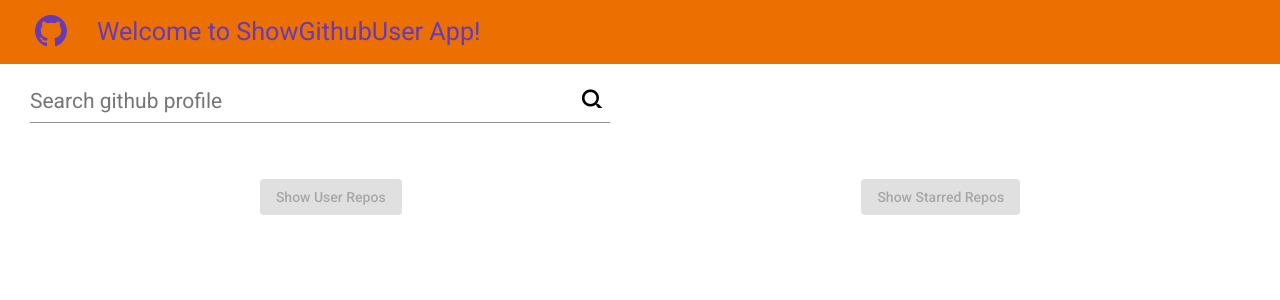
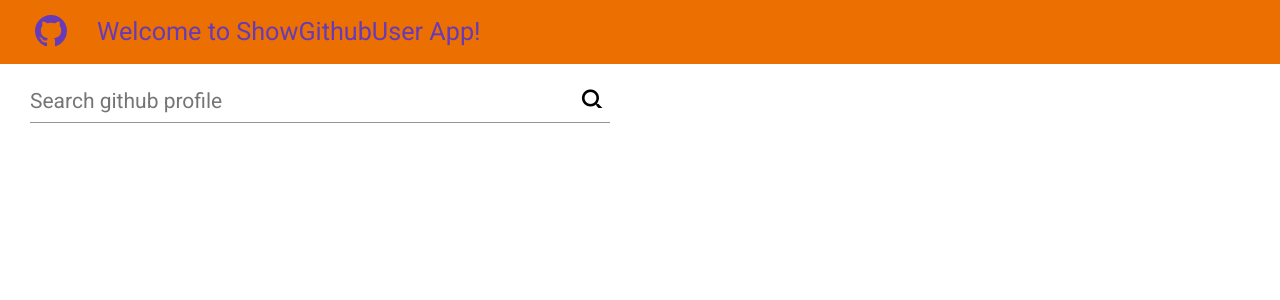
Before and after one commit to AdrianaSaty/showGithubUserInfo, an Angular app: page / in a window 1280 px wide. Shown: the top 300 px of the page. Built offline with nearby package versions, Linux system fonts and the light colour scheme.

Commit message:
[refactor] fix api response errors

```diff
--- a/src/app/pages/home/home.component.html
+++ b/src/app/pages/home/home.component.html
@@ -8,6 +8,9 @@
                 <mat-icon (click)="onSubmit(f)" matSuffix>search</mat-icon>
             </mat-form-field>
         </form>
+        <div *ngIf="userNotFound">
+            <p class="info-title"><span>User not found! 🙁 </span></p>
+        </div>
         <div *ngIf="userInfo.login">
             <mat-card class="user-info-card">
                 <img src={{userInfo.avatar_url}}>
@@ -24,14 +27,15 @@
                     <p class="info"><span>Followers: </span>{{userInfo.followers}}</p>
                     <p class="info"><span>Following: </span>{{userInfo.following}}</p>
                     <p class="info"><span>Last update: </span>{{convertDateToLocaleString(userInfo.updated_at)}}</p>
+                    <br>
+                    <a href={{userInfo.html_url}} target="_blank">
+                        <button mat-raised-button color="primary">Go to the Repo!</button></a>
                 </div>
             </mat-card>
         </div>
-        <div class="container-buttons">
-            <button (click)="getUserRepos()" disabled={{!userInfo.login}} mat-raised-button
-                color="primary">{{userReposButtonText}}</button>
-            <button (click)="getUserReposStarred()" disabled={{!userInfo.login}} mat-raised-button
-                color="primary">{{userReposStarredText}}</button>
+        <div *ngIf="userInfo.login" class="container-buttons">
+            <button (click)="getUserRepos()" mat-raised-button color="primary">{{userReposButtonText}}</button>
+            <button (click)="getUserReposStarred()" mat-raised-button color="primary">{{userReposStarredText}}</button>
         </div>
         <div class="container-repos">
             <div>
@@ -41,17 +45,17 @@
                         <div *ngFor="let repo of repos, let i = index">
                             <mat-card>
                                 <p class="info"><span>Name: </span>{{repo.name}}</p>
-                                <p class="info" *ngIf="repo.description"><span>Description: </span>{{repo.description}}</p>
+                                <p class="info" *ngIf="repo.description"><span>Description: </span>{{repo.description}}
+                                </p>
                                 <p class="info" *ngIf="repo.language"><span>Language: </span>{{repo.language}}</p>
-                                <p class="info"><span>Created at: </span>{{convertDateToLocaleString(repo.created_at)}}</p>
-                                <p class="info"><span>Pushed at: </span>{{convertDateToLocaleString(repo.pushed_at)}}</p>
+                                <p class="info"><span>Created at: </span>{{convertDateToLocaleString(repo.created_at)}}
+                                </p>
+                                <p class="info"><span>Pushed at: </span>{{convertDateToLocaleString(repo.pushed_at)}}
+                                </p>
                                 <br>
-                                <app-chart *ngIf="showChartData[i]"
-                                    [language1]="chartData[i].language1"
-                                    [language2]="chartData[i].language2"
-                                    [language3]="chartData[i].language3"
-                                    [percentage1]="chartData[i].percentage1"
-                                    [percentage2]="chartData[i].percentage2"
+                                <app-chart *ngIf="showChartData[i]" [language1]="chartData[i].language1"
+                                    [language2]="chartData[i].language2" [language3]="chartData[i].language3"
+                                    [percentage1]="chartData[i].percentage1" [percentage2]="chartData[i].percentage2"
                                     [percentage3]="chartData[i].percentage3">
                                 </app-chart>
                             </mat-card>
--- a/src/app/pages/home/home.component.ts
+++ b/src/app/pages/home/home.component.ts
@@ -30,6 +30,7 @@ export class HomeComponent implements OnInit {
   public calledGetUserReposStarred: boolean = false;
   public chartData: ChartData[] = []
   public showChartData: boolean[] = []
+  public userNotFound: boolean = false;
 
   constructor(
     public router: Router,
@@ -56,6 +57,10 @@ export class HomeComponent implements OnInit {
     if (user) {
       this.githubService.getUserInfo(user).subscribe((user: GithubUserInfoResponse) => {
         this.userInfo = user;
+      }, error => {
+        if (error.status == 404) {
+          this.userNotFound = true;
+        }
       });
     }
   }
@@ -63,12 +68,16 @@ export class HomeComponent implements OnInit {
   public getUserRepos() {
     if (!this.calledGetUserRepos) {
       this.githubService.getUserRepos(this.githubUser).pipe(
-        switchMap(repos => {
-          repos.forEach((element: GithubUserReposResponse, index: number) => {
-            this.getUserReposLanguages(element.name, index);
-          });
-          return this.repos = repos;
-        })
+        switchMap(
+          repos => {
+            repos.forEach((element: GithubUserReposResponse, index: number) => {
+              this.getUserReposLanguages(element.name, index);
+            })
+            return this.repos = repos;
+          }, error => {
+            this.userNotFound = true;
+          }
+        ),
       ).subscribe()
     }
     this.calledGetUserRepos = true;
--- a/src/app/services/github.service.ts
+++ b/src/app/services/github.service.ts
@@ -23,7 +23,7 @@ export class GithubService {
   getUserInfo(user: string): Observable<GithubUserInfoResponse> {
     return this.httpClient.get<GithubUserInfoResponse>(`${this.url}/users/${user}`)
       .pipe(
-        retry(2),
+        retry(1),
         catchError(this.handleError)
       )
   }
@@ -31,7 +31,6 @@ export class GithubService {
   getUserRepos(user: string): Observable<GithubUserReposResponse[]> {
     return this.httpClient.get<GithubUserReposResponse[]>(`${this.url}/users/${user}/repos`)
       .pipe(
-        retry(2),
         catchError(this.handleError)
       )
   }
@@ -39,7 +38,6 @@ export class GithubService {
   getUserRepoLanguage(user: string, repo: string): Observable<GithubUserRepoLanguageResponse> {
     return this.httpClient.get<GithubUserRepoLanguageResponse>(`${this.url}/repos/${user}/${repo}/languages`)
       .pipe(
-        retry(2),
         catchError(this.handleError)
       )
   }
@@ -48,20 +46,23 @@ export class GithubService {
   getReposStarred(user: string): Observable<GithubUserReposStarredResponse[]> {
     return this.httpClient.get<GithubUserReposStarredResponse[]>(`${this.url}/users/${user}/starred`)
       .pipe(
-        retry(2),
         catchError(this.handleError)
       )
   }
 
   handleError(error: HttpErrorResponse) {
-    let errorMessage = '';
-    if (error.error instanceof ErrorEvent) {
-      errorMessage = error.error.message;
-    } else {
-      errorMessage = `Código do erro: ${error.status}, ` + `menssagem: ${error.message}`;
+    switch (error.status) {
+      case 0:
+        alert('Please, check your internet connection!')
+        break;
+      case 500:
+        alert("Sorry, we're having a problem communicating with our servers")
+        break;
+      default:
+        alert(error.error.message)
+        break;
     }
-    console.log(errorMessage);
-    return throwError(errorMessage);
+    return throwError(error);
   };
 
 
```
